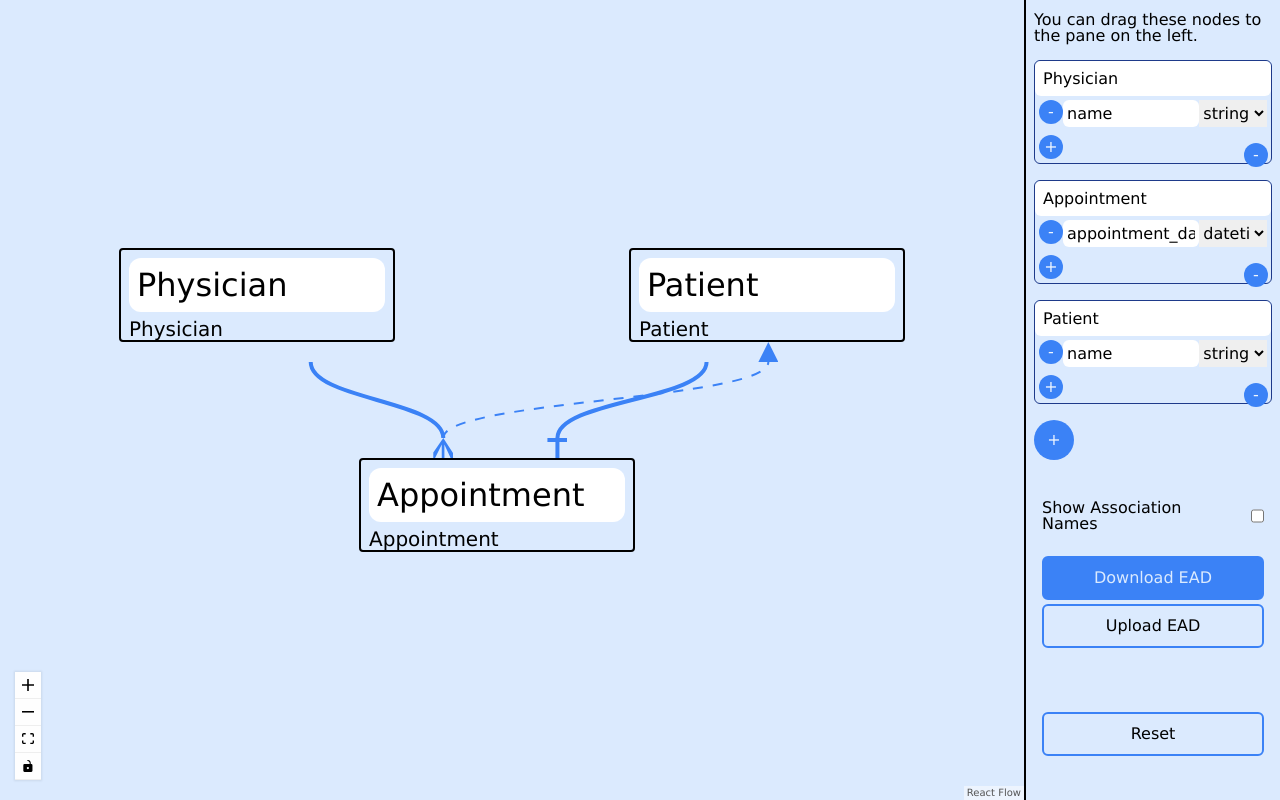
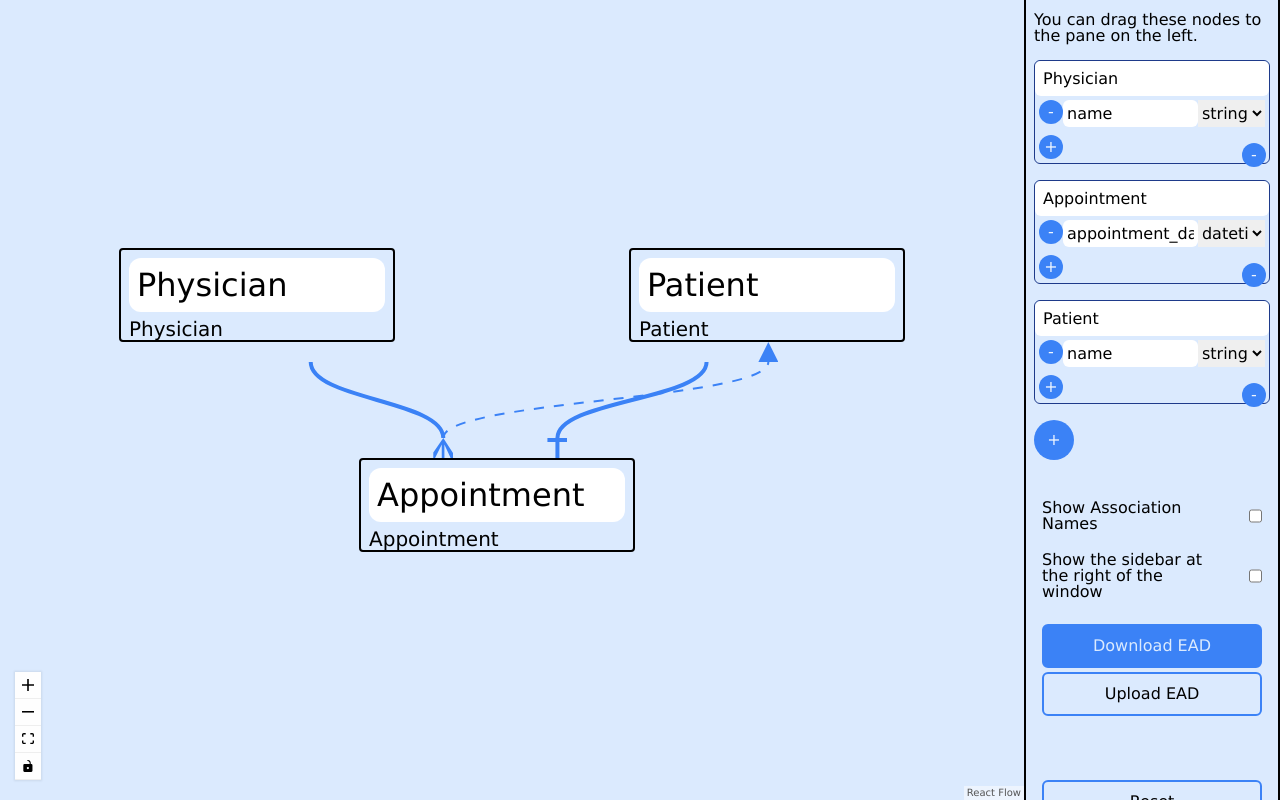
Before and after one commit to ozovalihasan/ead, a React (Vite) app: page / in a window 1280 px wide. Built offline with nearby package versions, Linux system fonts and the light colour scheme.

Commit message:
Add a feature to change the location of the Sidebar

```diff
--- a/src/App.tsx
+++ b/src/App.tsx
@@ -1,4 +1,4 @@
-import React, { useState, useRef, useCallback } from 'react';
+import React, { useState, useRef, useCallback, useEffect } from 'react';
 import ReactFlow, {
   ReactFlowProvider,
   Controls,
@@ -14,6 +14,7 @@ import HasManyEdge from './HasManyEdge';
 import HasOneEdge from './HasOneEdge';
 import ThroughEdge from './ThroughEdge';
 import ConnectionLine from './ConnectionLine';
+import useCustomizationStore from './zustand/customizationStore';
 
 
 
@@ -42,6 +43,10 @@ const App = () => {
     onEdgeMouseEnter,
     onEdgeMouseLeave,
   } = useStore();
+
+  const {
+    locationSidebar,
+  } = useCustomizationStore()
   const reactFlowWrapper = useRef<HTMLDivElement>(null);
   const [reactFlowInstance, setReactFlowInstance] = useState<ReactFlowInstance<any, any> | null>(null);
 
@@ -86,10 +91,10 @@ const App = () => {
     [reactFlowInstance]
   );
 
-
   return (
-    <div  className="font-default h-screen w-screen bg-first-100 flex flex-row flex-grow">
+    <div  className={`font-default h-screen w-screen bg-first-100 flex flex-grow ${locationSidebar == "left" ? "flex-row" : "flex-row-reverse"}`}>
       <ReactFlowProvider>
+        <Sidebar />
         <div className="h-full flex-grow" ref={reactFlowWrapper}>
 
           <ReactFlow
@@ -120,7 +125,7 @@ const App = () => {
 
           </ReactFlow>
         </div>
-        <Sidebar />
+
       </ReactFlowProvider>
     </div>
 
--- a/src/Sidebar.tsx
+++ b/src/Sidebar.tsx
@@ -1,5 +1,6 @@
 import React from 'react';
 import saveJSON from './components/saveJSON';
+import useCustomizationStore from './zustand/customizationStore';
 import useStore from './zustand/store';
 
 const Sidebar = () => {
@@ -14,8 +15,13 @@ const Sidebar = () => {
     onAttributeTypeChange,
     resetStore,
     uploadStore,
-    toggleTextMode
+    toggleTextMode,
   } = useStore();
+
+  const {
+    locationSidebar,
+    toggleLocationSidebar,
+  } = useCustomizationStore()
 
 
   const onDragStart = (
@@ -32,9 +38,8 @@ const Sidebar = () => {
   const showTextOnEdges = useStore(store => store.showTextOnEdges)
 
   return (
-    <aside className='border-l-2 border-solid py-3 px-2  w-1/5 overflow-y-scroll' >
+    <aside className='relative border-x-2 border-solid py-3 px-2  w-1/5 overflow-y-scroll' >
       <div className="mb-3 w-full">You can drag these nodes to the pane on the left.</div>
-
       {
 
         Object.keys(tables).map((tableId: string) => {
@@ -82,6 +87,10 @@ const Sidebar = () => {
           Show Association Names
           <input className='ml-6' type="checkbox" onChange={toggleTextMode}/>
         </div>
+        <div className='flex mb-5'>
+          Show the sidebar at the right of the window
+          <input className='ml-6' type="checkbox" checked={ locationSidebar === "right"} onChange={toggleLocationSidebar}/>
+        </div>
         <button
           className="rounded-md p-3 bg-first-500 border-2 border-first-500 my-1 ml-0 text-first-100"
           onClick={() => saveJSON(useStore.getState(), 'EAD.json')}
--- /dev/null
+++ b/src/zustand/customizationStore.tsx
@@ -0,0 +1,28 @@
+import create from 'zustand';
+import { devtools } from 'zustand/middleware'
+
+
+type CustomizationStoreState = {
+  locationSidebar: string;
+  toggleLocationSidebar: () => void;
+}
+
+const useCustomizationStore = create(devtools<CustomizationStoreState>((set, get) => ({
+  locationSidebar: JSON.parse(localStorage.getItem("locationSidebar")),
+  toggleLocationSidebar: () => {
+    let location = JSON.parse(localStorage.locationSidebar)
+    console.log(location);
+
+    if (location === "left"){
+      location = "right"
+    } else {
+      location = "left"
+    }
+    localStorage.setItem("locationSidebar", JSON.stringify( location) )
+    set({
+      locationSidebar: location
+    })
+  }
+})))
+
+export default useCustomizationStore;
--- a/src/zustand/store.tsx
+++ b/src/zustand/store.tsx
@@ -23,7 +23,6 @@ import produce from "immer"
 import { ButtonHTMLAttributes } from 'react';
 import initialTables, { TablesType } from './tables';
 import { EntityNodeDataType } from '../EntityNode';
-
 
 export type State = {
   version: string;
@@ -64,7 +63,7 @@ export type State = {
   removeEdge: (edgeId: string) => void;
   resetStore: () => void;
   uploadStore: (event: React.ChangeEvent<HTMLInputElement>) => void;
-  toggleTextMode: () => void,
+  toggleTextMode: () => void;
 };
 
 // this is our useStore hook that we can use in our components to get parts of the store and call actions
@@ -271,7 +270,6 @@ const useStore = create(devtools<State>((set, get) => ({
         let data
         if (event.target && (typeof event.target.result === 'string')){
           data = JSON.parse(event.target.result);
-
           set(
             data
           )
```
